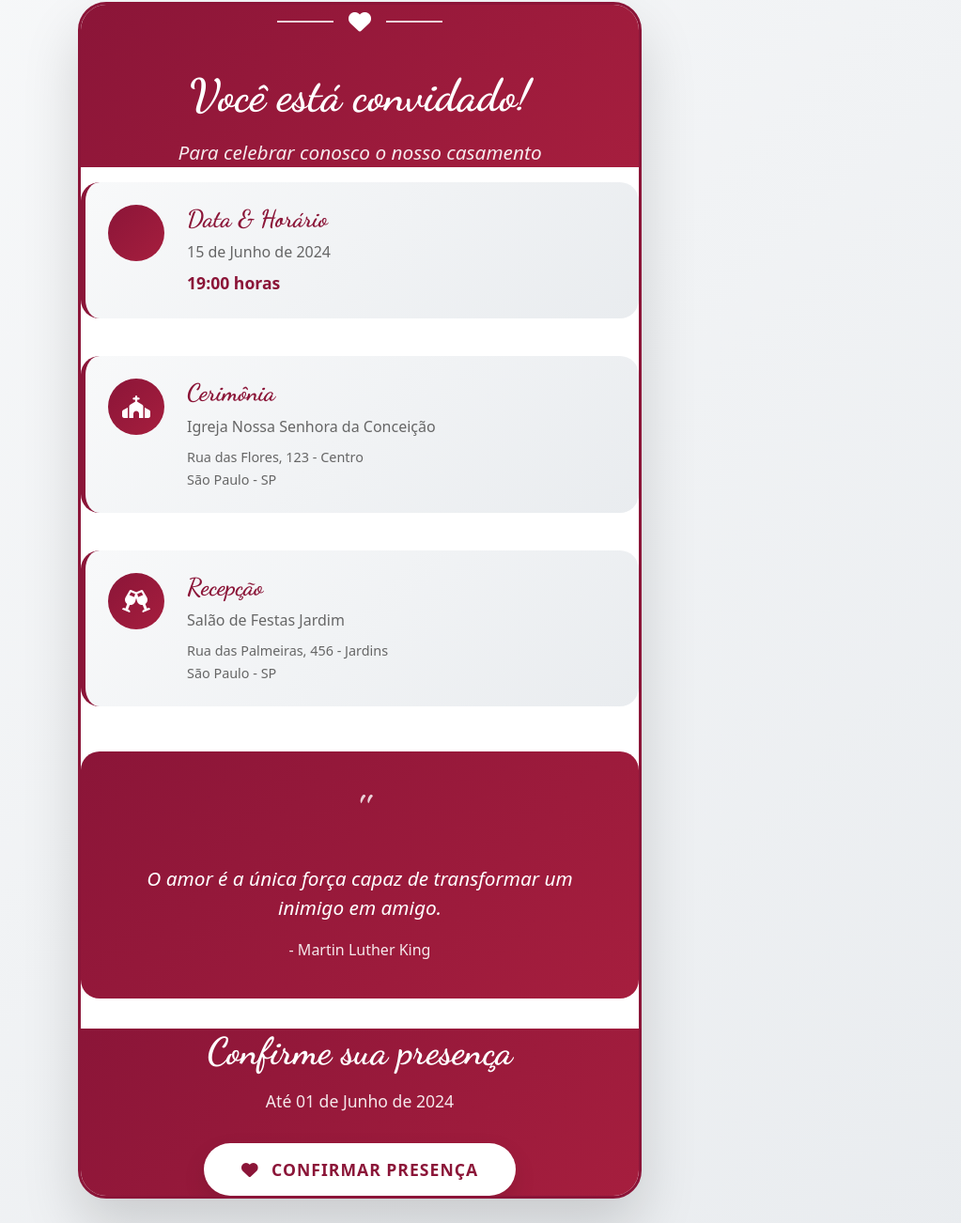
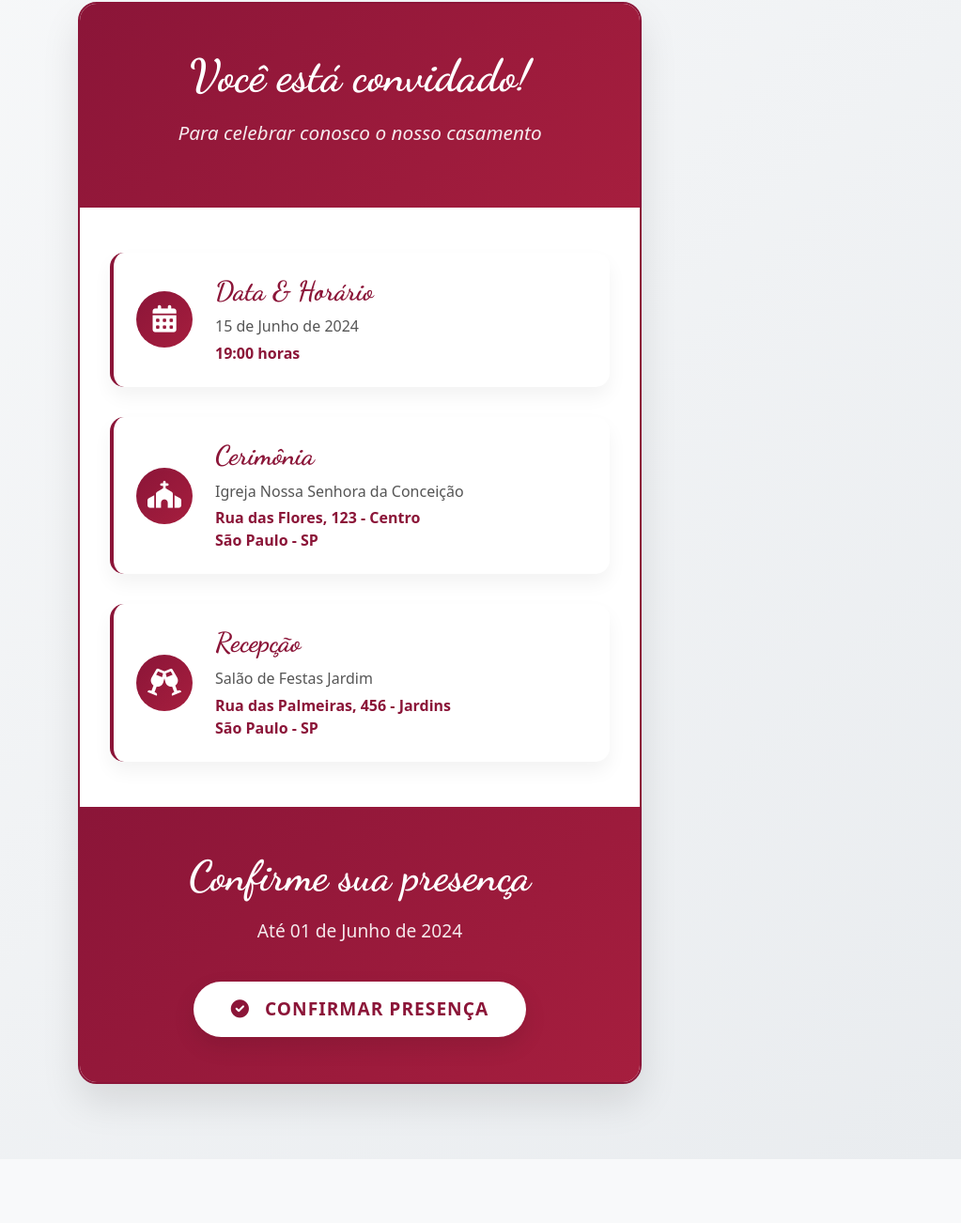
Before and after one commit to Leonsis/Convites-casamento, a plain HTML site: page convite2/index.html in a window 1280 px wide. Shown: the part 878-2180 px from the top of the page at 94% size, without its empty margins (257-1280 px from the left). Drawn offline with nearby package versions, Linux system fonts and the light colour scheme.

Commit message:
Enviando atualizações

```diff
--- a/convite2/index.html
+++ b/convite2/index.html
@@ -57,80 +57,57 @@
         </div>
     </section>
 
-    <!-- Invitation Card - Layout em Card Único -->
+    <!-- Invitation Content -->
     <section class="invitation-section">
-        <div class="container-fluid">
-            <div class="row justify-content-center">
-                <div class="col-12 col-lg-8 col-xl-6">
-                    <div class="invitation-wrapper">
+        <div class="container">
             <div class="invitation-card">
-                            <div class="card-header">
-                                <div class="header-decoration">
-                                    <div class="decoration-line"></div>
-                                    <div class="decoration-heart">
-                                        <i class="fas fa-heart" style="color: #fff;"></i>
-                                    </div>
-                                    <div class="decoration-line "></div>
-                                </div>
+                <div class="invitation-header">
                     <h2>Você está convidado!</h2>
-                                <p>Para celebrar conosco o nosso casamento</p>
+                    <p class="invitation-subtitle">Para celebrar conosco o nosso casamento</p>
                 </div>
 
-                            <div class="card-body ">
-                                <div class="event-info ">
-                                    <div class="info-item ">
-                                        <div class="info-icon ">
-                                            <i class="fas fa-calendar-heart "></i>
+                <div class="event-details">
+                    <div class="detail-card">
+                        <div class="detail-icon">
+                            <i class="fas fa-calendar-alt"></i>
                         </div>
-                                        <div class="info-content ">
+                        <div class="detail-content">
                             <h3>Data & Horário</h3>
                             <p>15 de Junho de 2024</p>
-                                            <span class="time ">19:00 horas</span>
+                            <span class="time">19:00 horas</span>
                         </div>
                     </div>
 
-                                    <div class="info-item ">
-                                        <div class="info-icon ">
-                                            <i class="fas fa-church "></i>
+                    <div class="detail-card">
+                        <div class="detail-icon">
+                            <i class="fas fa-church"></i>
                         </div>
-                                        <div class="info-content ">
+                        <div class="detail-content">
                             <h3>Cerimônia</h3>
                             <p>Igreja Nossa Senhora da Conceição</p>
-                                            <span class="address ">Rua das Flores, 123 - Centro<br>São Paulo - SP</span>
+                            <span class="address">Rua das Flores, 123 - Centro<br>São Paulo - SP</span>
                         </div>
                     </div>
 
-                                    <div class="info-item ">
-                                        <div class="info-icon ">
-                                            <i class="fas fa-glass-cheers "></i>
+                    <div class="detail-card">
+                        <div class="detail-icon">
+                            <i class="fas fa-glass-cheers"></i>
                         </div>
-                                        <div class="info-content ">
+                        <div class="detail-content">
                             <h3>Recepção</h3>
                             <p>Salão de Festas Jardim</p>
-                                            <span class="address ">Rua das Palmeiras, 456 - Jardins<br>São Paulo - SP</span>
+                            <span class="address">Rua das Palmeiras, 456 - Jardins<br>São Paulo - SP</span>
                         </div>
                     </div>
                 </div>
 
-                                <div class="love-quote ">
-                                    <div class="quote-mark ">"</div>
-                                    <p>O amor é a única força capaz de transformar um inimigo em amigo.</p>
-                                    <span class="quote-author">- Martin Luther King</span>
-                                </div>
-                            </div>
-
-                            <div class="card-footer">
                 <div class="rsvp-section">
                     <h3>Confirme sua presença</h3>
                     <p>Até 01 de Junho de 2024</p>
-                                    <button class="btn-romantic" onclick="openRSVP()">
-                                <i class="fas fa-heart"></i>
+                    <button class="btn-primary" onclick="openRSVP()">
+                        <i class="fas fa-check-circle"></i>
                         Confirmar Presença
                     </button>
-                                </div>
-                            </div>
-                        </div>
-                    </div>
                 </div>
             </div>
         </div>
--- a/convite2/src/CSS/style.css
+++ b/convite2/src/CSS/style.css
@@ -205,103 +205,70 @@ body {
 }
 
 
-/* Invitation Section - Card Único */
+/* Invitation Section */
 
 .invitation-section {
-    padding: 3rem 0;
+    padding: 5rem 0;
     background: linear-gradient(135deg, #f8f9fa 0%, #e9ecef 100%);
     position: relative;
     z-index: 2;
 }
 
-.invitation-wrapper {
-    display: flex;
-    justify-content: center;
-    align-items: center;
-    min-height: 60vh;
-    padding: 2rem 0;
+.invitation-card {
+    max-width: 600px;
+    margin: 0 auto;
+    background: white;
+    border-radius: 20px;
+    box-shadow: 0 20px 40px rgba(0, 0, 0, 0.1);
+    overflow: hidden;
+    border: 2px solid #8b1538;
 }
 
-.invitation-card {
-    max-width: 600px;
-    width: 100%;
-    background: white;
-    border-radius: 30px;
-    box-shadow: 0 30px 60px rgba(0, 0, 0, 0.15);
-    overflow: hidden;
-    border: 3px solid #8b1538;
-    position: relative;
-    margin: 0 auto;
-}
-
-.card-header {
+.invitation-header {
     background: linear-gradient(135deg, #8b1538 0%, #a61e3e 100%);
     padding: 3rem 2rem;
     text-align: center;
     color: white;
-    position: relative;
 }
 
-.header-decoration {
-    display: flex;
-    align-items: center;
-    justify-content: center;
-    margin-bottom: 2rem;
-}
-
-.decoration-line {
-    width: 60px;
-    height: 2px;
-    background: rgba(255, 255, 255, 0.8);
-}
-
-.decoration-heart {
-    margin: 0 1rem;
-    font-size: 1.5rem;
-    animation: heartbeat 2s ease-in-out infinite;
-}
-
-.card-header h2 {
+.invitation-header h2 {
     font-family: 'Dancing Script', cursive;
     font-size: 3rem;
     margin-bottom: 1rem;
     font-weight: 700;
-    color: #fff;
 }
 
-.card-header p {
+.invitation-subtitle {
     font-size: 1.3rem;
     opacity: 0.9;
     font-style: italic;
-    color: #fff;
 }
 
-.card-body {
+.event-details {
     padding: 3rem 2rem;
+    display: flex;
+    flex-direction: column;
+    gap: 2rem;
 }
 
-.event-info {
-    margin-bottom: 3rem;
-}
-
-.info-item {
+.detail-card {
     display: flex;
-    align-items: flex-start;
-    margin-bottom: 2.5rem;
+    align-items: center;
+    background: #fff;
+    border-radius: 15px;
     padding: 1.5rem;
-    background: linear-gradient(135deg, #f8f9fa 0%, #e9ecef 100%);
-    border-radius: 20px;
-    border-left: 5px solid #8b1538;
+    box-shadow: 0 10px 20px rgba(0, 0, 0, 0.05);
+    border-left: 4px solid #8b1538;
     transition: all 0.3s ease;
 }
 
-.info-item:hover {
+.detail-card:hover {
     transform: translateY(-5px);
     box-shadow: 0 15px 30px rgba(0, 0, 0, 0.1);
     border-left-color: #a61e3e;
 }
 
-.info-icon {
+.detail-icon {
     width: 60px;
     height: 60px;
     background: linear-gradient(135deg, #8b1538 0%, #a61e3e 100%);
@@ -313,71 +280,34 @@ body {
     flex-shrink: 0;
 }
 
-.info-icon i {
+.detail-icon i {
     color: white;
-    font-size: 1.5rem;
+    font-size: 1.8rem;
 }
 
-.info-content h3 {
+.detail-content h3 {
     font-family: 'Dancing Script', cursive;
-    font-size: 1.6rem;
+    font-size: 1.8rem;
     color: #8b1538;
     margin-bottom: 0.5rem;
-    font-weight: 600;
+    font-weight: 700;
 }
 
-.info-content p {
-    color: #666;
-    margin-bottom: 0.5rem;
-    font-weight: 500;
+.detail-content p {
+    color: #555;
+    margin-bottom: 0.3rem;
+    font-weight: 400;
 }
 
-.info-content .time {
+.detail-content .time,
+.detail-content .address {
     color: #8b1538;
     font-weight: 600;
-    font-size: 1.1rem;
-}
-
-.info-content .address {
-    color: #666;
-    font-size: 0.9rem;
+    font-size: 1rem;
     line-height: 1.4;
 }
 
-.love-quote {
-    text-align: center;
-    padding: 2.5rem;
-    background: linear-gradient(135deg, #8b1538 0%, #a61e3e 100%);
-    border-radius: 20px;
-    position: relative;
-    margin: 2rem 0;
-}
-
-.quote-mark {
-    font-family: 'Dancing Script', cursive;
-    font-size: 4rem;
-    color: white;
-    line-height: 1;
-    margin-bottom: 1rem;
-    opacity: 0.8;
-}
-
-.love-quote p {
-    font-style: italic;
-    font-size: 1.3rem;
-    color: white;
-    margin-bottom: 1rem;
-    line-height: 1.5;
-}
-
-.quote-author {
-    font-size: 1rem;
-    color: white;
-    font-weight: 500;
-    opacity: 0.9;
-}
-
-.card-footer {
+.rsvp-section {
     background: linear-gradient(135deg, #8b1538 0%, #a61e3e 100%);
     padding: 3rem 2rem;
     text-align: center;
@@ -386,25 +316,23 @@ body {
 
 .rsvp-section h3 {
     font-family: 'Dancing Script', cursive;
-    font-size: 2.5rem;
+    font-size: 2.8rem;
     margin-bottom: 1rem;
     font-weight: 700;
-    color: #fff;
 }
 
 .rsvp-section p {
-    font-size: 1.1rem;
-    margin-bottom: 2rem;
+    font-size: 1.2rem;
+    margin-bottom: 2.5rem;
     opacity: 0.9;
-    color: #fff;
 }
 
-.btn-romantic {
+.btn-primary {
     background: white;
     color: #8b1538;
     border: none;
     padding: 15px 40px;
-    font-size: 1.1rem;
+    font-size: 1.2rem;
     border-radius: 50px;
     font-weight: 600;
     transition: all 0.3s ease;
@@ -413,14 +341,14 @@ body {
     box-shadow: 0 10px 25px rgba(0, 0, 0, 0.1);
 }
 
-.btn-romantic:hover {
+.btn-primary:hover {
     transform: translateY(-3px);
     box-shadow: 0 15px 35px rgba(0, 0, 0, 0.2);
     color: #8b1538;
 }
 
-.btn-romantic i {
-    margin-right: 8px;
+.btn-primary i {
+    margin-right: 10px;
 }
 
 
```
Lines whose indentation alone changed are shown as unchanged.
